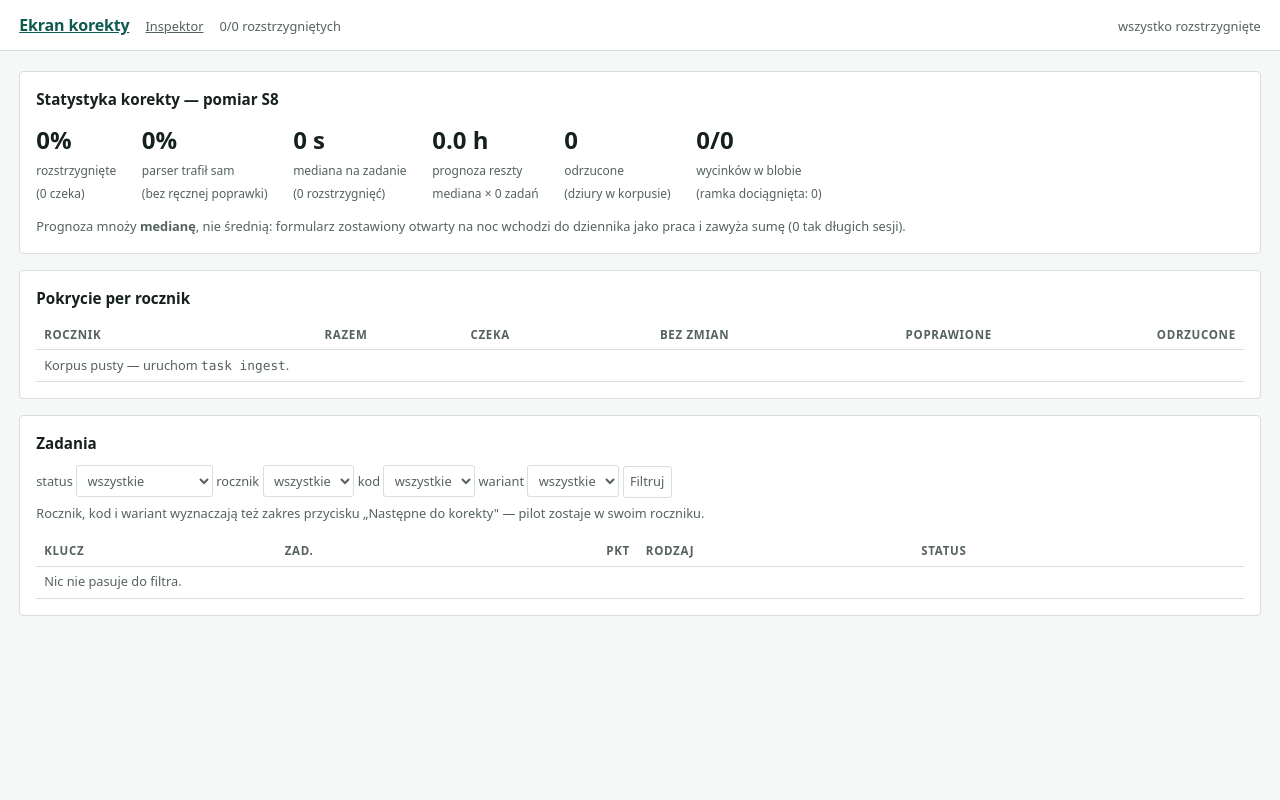
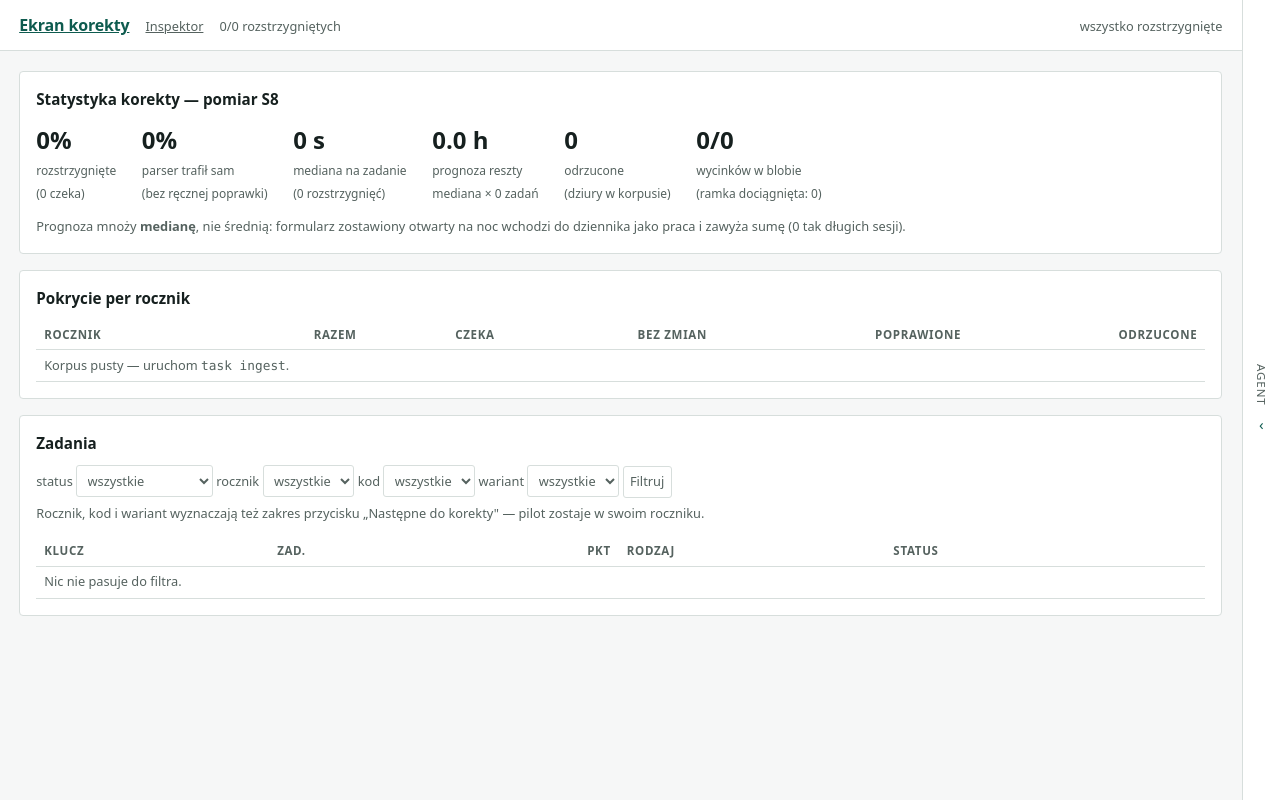
Before and after one commit to MarekGrzeska/phase-alfa, a FastAPI app: page / in a window 1280 px wide. Run offline with FastAPI, Linux system fonts and the light colour scheme; some libraries are stand-ins or nearby versions.

Commit message:
feat(correction): panel agenta w ekranie korekty i inspektorze (makieta)
Okno czatu jako kolumna shellu, nie nakladka: rozwiniete zwęża tresc
zamiast ja zaslaniac, wiec skan klucza i formularz zostaja widoczne.
Zwiniete jest szyna na cala wysokosc. Stan i szerokosc w localStorage,
bo panel przezywa przejscie na nastepne zadanie.

Panel siedzi w base.html, a nie w widoku — nalezy do narzedzia, wiec jest
tak samo w korekcie, jak w inspektorze.

Sam agent jeszcze nie istnieje: transkrypt jest pusty, a pole wiadomosci
wylaczone. Makieta ma wygladac na niegotowa.

Co-Authored-By: Claude Opus 5 (1M context) <noreply@anthropic.com>

```diff
--- /dev/null
+++ b/ingest/correction/templates/agent_panel.html
@@ -0,0 +1,208 @@
+{# Panel agenta — na razie sama makieta: okno czatu bez agenta za nim.
+
+   Kolumna shellu, a nie nakładka: rozwinięty panel ZWĘŻA treść korekty
+   zamiast ją zasłaniać. Skan klucza i formularz muszą zostać widoczne,
+   bo pytanie do agenta zadaje się o to, co się właśnie ogląda.
+
+   Zwinięty jest szyną na całą wysokość — cały pasek jest przyciskiem,
+   więc nie da się go przeoczyć przy żadnej szerokości okna. #}
+<style>
+  .agent {
+    display: flex; flex-direction: column; flex: 0 0 auto;
+    border-left: 1px solid var(--rule); background: var(--surface);
+    position: relative;
+  }
+  .agent[data-state="collapsed"] { width: 2.4rem; }
+  /* Szerokość rozwiniętego panelu siedzi w zmiennej, bo ustawia ją człowiek
+     przeciągnięciem uchwytu, a takiej liczby nie da się zapisać w klasie. */
+  .agent[data-state="expanded"] { width: var(--agent-width, 24rem); }
+  .agent[data-state="collapsed"] .agent-body { display: none; }
+  .agent[data-state="expanded"] .agent-rail { display: none; }
+
+  .agent-rail {
+    flex: 1; display: flex; flex-direction: column; align-items: center;
+    justify-content: center; gap: .5rem; padding: 0;
+    border: 0; border-radius: 0; background: transparent; color: var(--accent);
+  }
+  .agent-rail:hover { background: var(--ground); }
+  .agent-rail .label {
+    writing-mode: vertical-rl; font-size: .72rem; letter-spacing: .08em;
+    text-transform: uppercase; color: var(--ink-2);
+  }
+
+  .agent-body { display: flex; flex-direction: column; min-height: 0; flex: 1; }
+  .agent-head {
+    display: flex; align-items: center; gap: .5rem; flex: 0 0 auto;
+    padding: .55rem .7rem; border-bottom: 1px solid var(--rule);
+  }
+  .agent-head strong { font-size: .9rem; }
+  .agent-head .spacer { flex: 1; }
+  .agent-head button {
+    border: 0; background: transparent; color: var(--ink-2); padding: .2rem .35rem;
+  }
+  .agent-head button:hover { color: var(--ink); background: var(--ground); }
+
+  .agent-transcript { flex: 1; min-height: 0; overflow-y: auto; padding: .8rem .7rem; }
+  .agent-empty { color: var(--ink-2); font-size: .85rem; }
+  .agent-empty p { margin: 0 0 .5rem; }
+
+  .agent-composer {
+    flex: 0 0 auto; border-top: 1px solid var(--rule); padding: .6rem .7rem;
+  }
+  .agent-composer textarea { font-size: .85rem; }
+  .agent-composer .row {
+    display: flex; align-items: center; gap: .5rem; margin-top: .5rem;
+  }
+  .agent-composer .row .small { flex: 1; }
+
+  /* Uchwyt leży NA krawędzi, pozycjonowany absolutnie: gdyby zajmował miejsce
+     w układzie, przesuwałby kolumnę, której szerokość mierzy. */
+  .agent-resize {
+    position: absolute; top: 0; left: -3px; width: 6px; height: 100%;
+    cursor: col-resize; z-index: 6;
+  }
+  .agent-resize:hover, .agent-resize:focus { background: var(--accent); opacity: .4; outline: none; }
+  .agent[data-state="collapsed"] .agent-resize { display: none; }
+
+  /* Wąskie okno: panel zjada zbyt dużą część ekranu korekty, więc rozwinięty
+     zachowuje się jak szuflada nad treścią zamiast ją dociskać do zera. */
+  @media (max-width: 60rem) {
+    .agent[data-state="expanded"] { width: min(var(--agent-width, 24rem), 85vw); }
+  }
+</style>
+
+<aside id="agent-panel" class="agent" data-state="collapsed" aria-label="Agent">
+  <div class="agent-resize" role="separator" aria-orientation="vertical"
+       aria-label="Zmien szerokosc panelu agenta" tabindex="0"></div>
+
+  <button type="button" class="agent-rail" data-agent-open
+          aria-expanded="false" aria-controls="agent-panel" title="Otwórz panel agenta">
+    <span class="label">Agent</span>
+    <span aria-hidden="true">‹</span>
+  </button>
+
+  <div class="agent-body">
+    <div class="agent-head">
+      <strong>Agent</strong>
+      <span class="tag">makieta</span>
+      <span class="spacer"></span>
+      <button type="button" data-agent-close aria-expanded="true"
+              aria-controls="agent-panel" title="Zwiń panel agenta">›</button>
+    </div>
+
+    <div class="agent-transcript">
+      <div class="agent-empty">
+        <p>Tu pojawi się rozmowa z agentem.</p>
+        <p>Na razie panel jest pusty — agenta jeszcze nie podłączono.</p>
+      </div>
+    </div>
+
+    <form class="agent-composer" onsubmit="return false">
+      <textarea rows="2" disabled
+                placeholder="Agent jeszcze nie odpowiada"
+                aria-label="Wiadomość do agenta"></textarea>
+      <div class="row">
+        <span class="small">Enter wysyła · Shift+Enter nowa linia</span>
+        <button type="submit" class="primary" disabled>Wyślij</button>
+      </div>
+    </form>
+  </div>
+</aside>
+
+<script>
+(function () {
+  var panel = document.getElementById("agent-panel");
+  if (!panel) return;
+
+  var STATE_KEY = "correction.agentPanel.state.v1";
+  var WIDTH_KEY = "correction.agentPanel.width.v1";
+  var MIN_WIDTH = 280;
+  var DEFAULT_WIDTH = 384;
+
+  // Pamięć, która rzuca wyjątkiem (tryb prywatny, zablokowane ciasteczka),
+  // nie ma prawa zatrzymać ekranu korekty — panel wtedy po prostu nie pamięta.
+  function readStored(key) {
+    try { return window.localStorage.getItem(key); } catch (error) { return null; }
+  }
+  function writeStored(key, value) {
+    try { window.localStorage.setItem(key, value); } catch (error) { /* trudno */ }
+  }
+
+  function maxWidth() {
+    return Math.max(MIN_WIDTH, Math.round(window.innerWidth * 0.6));
+  }
+  function clampWidth(width) {
+    return Math.min(Math.max(width, MIN_WIDTH), maxWidth());
+  }
+
+  function applyWidth(width) {
+    var next = clampWidth(width);
+    panel.style.setProperty("--agent-width", next + "px");
+    writeStored(WIDTH_KEY, String(next));
+    var handle = panel.querySelector(".agent-resize");
+    if (handle) handle.setAttribute("aria-valuenow", String(next));
+    return next;
+  }
+
+  function setExpanded(expanded) {
+    panel.dataset.state = expanded ? "expanded" : "collapsed";
+    writeStored(STATE_KEY, expanded ? "expanded" : "collapsed");
+    var openButton = panel.querySelector("[data-agent-open]");
+    var closeButton = panel.querySelector("[data-agent-close]");
+    if (openButton) openButton.setAttribute("aria-expanded", String(expanded));
+    if (closeButton) closeButton.setAttribute("aria-expanded", String(expanded));
+    // Ognisko wędruje na przycisk, który po zmianie stanu jest widoczny —
+    // inaczej klawiatura zostaje na elemencie schowanym przez `display: none`.
+    var target = expanded ? closeButton : openButton;
+    if (target && document.activeElement !== document.body) target.focus();
+  }
+
+  var storedWidth = Number(readStored(WIDTH_KEY));
+  applyWidth(Number.isFinite(storedWidth) && storedWidth > 0 ? storedWidth : DEFAULT_WIDTH);
+  // Stan bez ogniskowania czegokolwiek: to jest odtworzenie ustawienia
+  // z poprzedniej strony, a nie reakcja na kliknięcie.
+  panel.dataset.state = readStored(STATE_KEY) === "expanded" ? "expanded" : "collapsed";
+
+  var openButton = panel.querySelector("[data-agent-open]");
+  var closeButton = panel.querySelector("[data-agent-close]");
+  if (openButton) openButton.addEventListener("click", function () { setExpanded(true); });
+  if (closeButton) closeButton.addEventListener("click", function () { setExpanded(false); });
+
+  // Szerokość wybrana w szerokim oknie nie jest szerokością w wąskim.
+  window.addEventListener("resize", function () {
+    applyWidth(Number(readStored(WIDTH_KEY)) || DEFAULT_WIDTH);
+  });
+
+  var handle = panel.querySelector(".agent-resize");
+  if (!handle) return;
+  handle.setAttribute("aria-valuemin", String(MIN_WIDTH));
+
+  var dragging = false;
+  handle.addEventListener("pointerdown", function (event) {
+    dragging = true;
+    if (handle.setPointerCapture) handle.setPointerCapture(event.pointerId);
+    event.preventDefault();
+  });
+  handle.addEventListener("pointermove", function (event) {
+    if (!dragging) return;
+    // Od prawej krawędzi okna, nie z przyrostu: panel jest ostatnią kolumną,
+    // więc jego szerokość JEST tą odległością, a przyrost dryfowałby o to,
+    // co przy ostatniej klatce zjadło ograniczenie.
+    applyWidth(window.innerWidth - event.clientX);
+  });
+  function stopDragging() { dragging = false; }
+  handle.addEventListener("pointerup", stopDragging);
+  handle.addEventListener("pointercancel", stopDragging);
+
+  handle.addEventListener("keydown", function (event) {
+    var step = event.shiftKey ? 64 : 16;
+    var current = panel.getBoundingClientRect().width;
+    if (event.key === "ArrowLeft") applyWidth(current + step);
+    else if (event.key === "ArrowRight") applyWidth(current - step);
+    else if (event.key === "Home") applyWidth(MIN_WIDTH);
+    else if (event.key === "End") applyWidth(maxWidth());
+    else return;
+    event.preventDefault();
+  });
+})();
+</script>
--- a/ingest/correction/templates/base.html
+++ b/ingest/correction/templates/base.html
@@ -24,6 +24,16 @@
 body {
   margin: 0; background: var(--ground); color: var(--ink);
   font: 15px/1.55 system-ui, -apple-system, "Segoe UI", sans-serif;
+}
+/* Ekran to wiersz: treść i panel agenta obok siebie. Przewija się kolumna
+   treści, nie strona — inaczej panel odjeżdżałby w górę razem ze skanem.
+   `min-width: 0` jest tu konieczne: domyślne `min-width: auto` elementu
+   flex to jego treść, więc bez tego tabela inspektora nie oddałaby
+   szerokości przy rozwijaniu panelu. */
+.workspace { display: flex; height: 100vh; }
+.workspace-content {
+  flex: 1 1 auto; min-width: 0; display: flex; flex-direction: column;
+  overflow-y: auto;
 }
 a { color: var(--accent); }
 header {
@@ -73,6 +83,8 @@ button.danger { border-color: var(--crit); color: var(--crit); }
 </style>
 </head>
 <body>
+<div class="workspace">
+<div class="workspace-content">
 <header>
   <h1><a href="/{% if scope_query %}?{{ scope_query }}{% endif %}">Ekran korekty</a></h1>
   <a class="small" href="/inspect">Inspektor</a>
@@ -89,5 +101,10 @@ button.danger { border-color: var(--crit); color: var(--crit); }
 {% endif %}
 {% block content %}{% endblock %}
 </main>
+</div>
+{# Poza kolumną treści i wspólny dla wszystkich ekranów: panel należy do
+   narzędzia, nie do widoku, więc przeżywa przejście na następne zadanie. #}
+{% include "agent_panel.html" %}
+</div>
 </body>
 </html>
```
Also changed, not shown: ingest/tests/test_agent_panel.py (added, +75 -0 lines).
